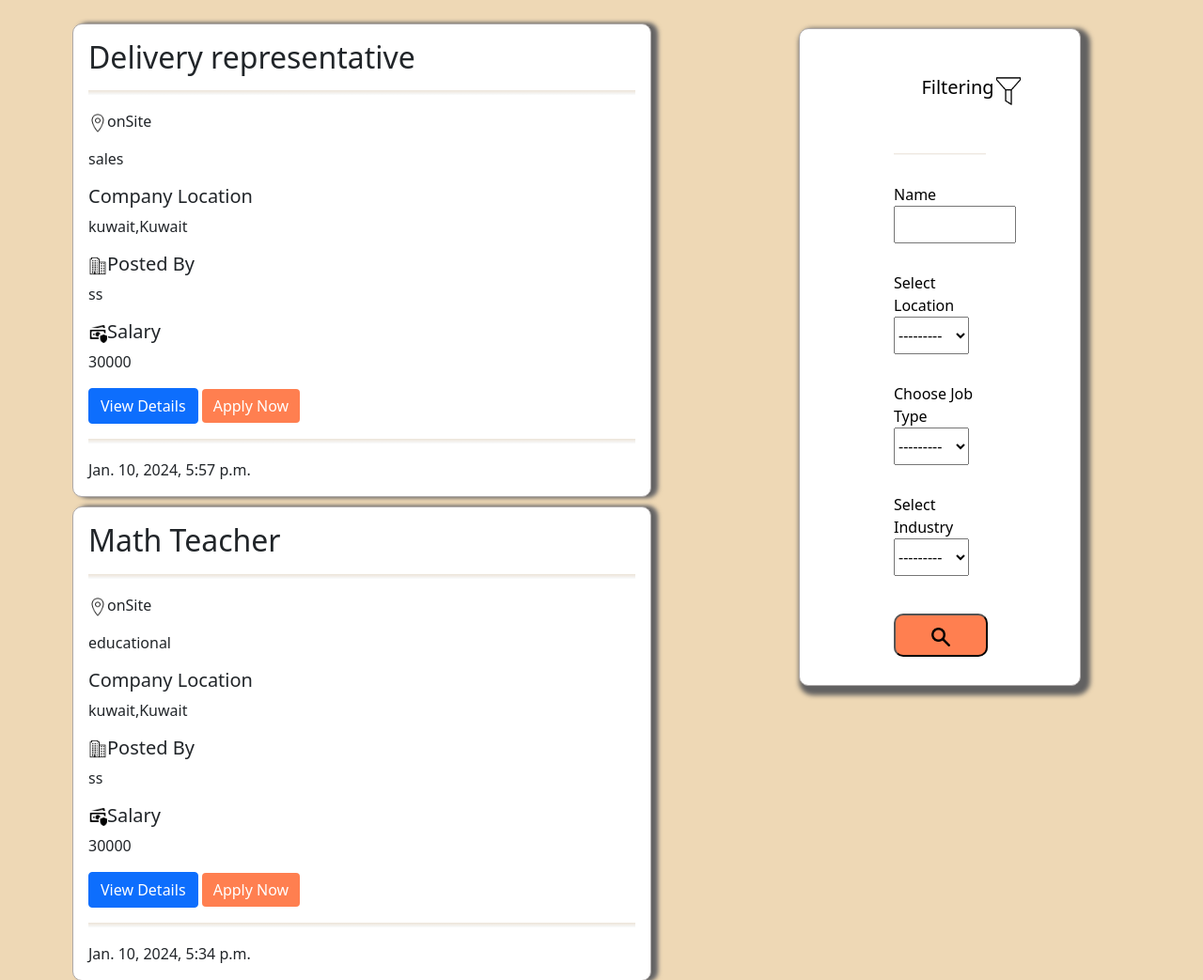
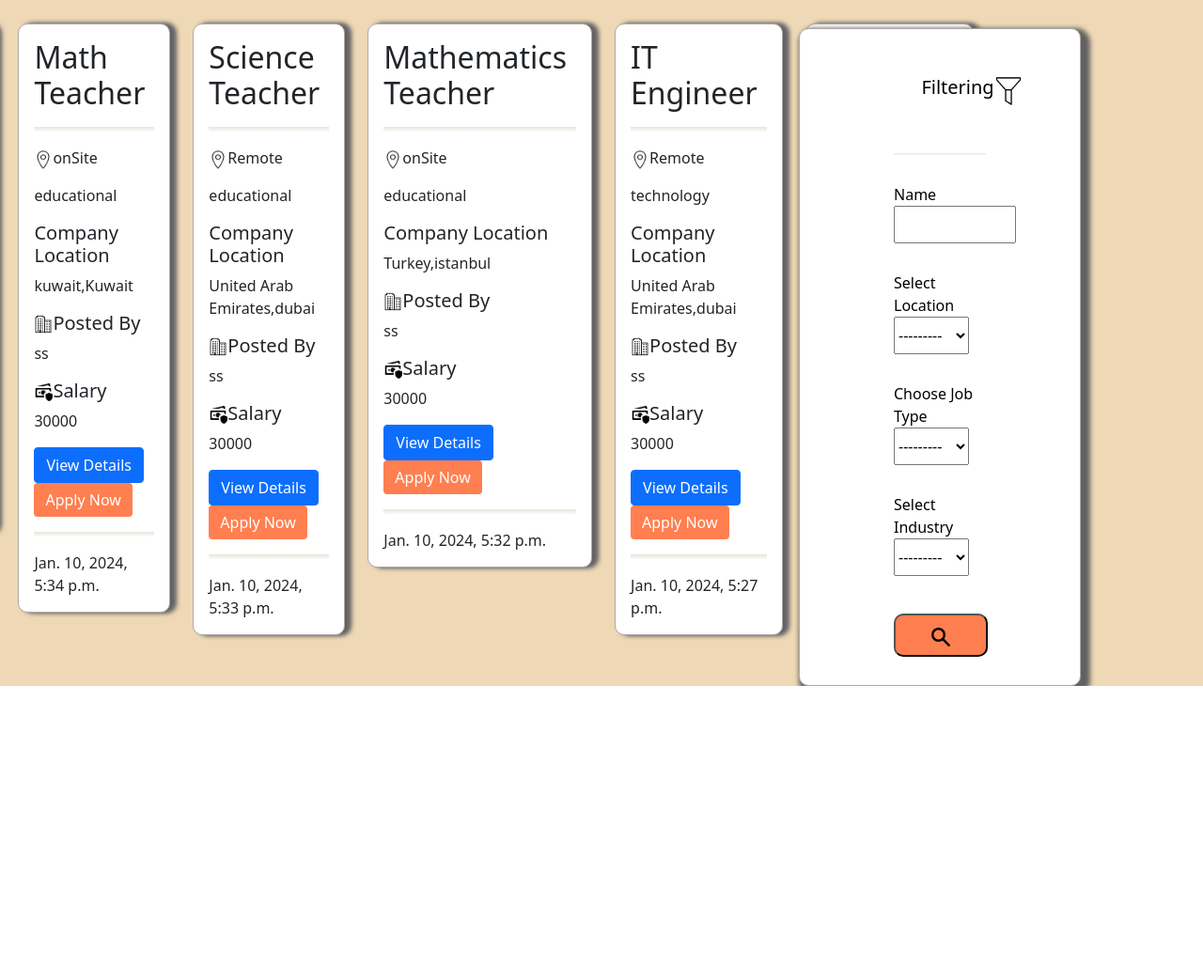
Before and after one commit to fatimatoghoz23/job-portal, a Django app: page /job_listing/ in a window 1280 px wide. Shown: the part 70-1113 px from the top of the page at 94% size. After the commit the page ends 800 px from the top, so only its background shows below. Run offline with Django 4.2, Linux system fonts and the light colour scheme; data comes from the database, SQL or seed files in the repository.

Commit message:
Update job_listing.html

```diff
--- a/templates/job_listing.html
+++ b/templates/job_listing.html
@@ -265,7 +265,7 @@
 
 
 
-<section class="card-jobs" id="card-jobs" >
+<section class="card-jobs" id="card-jobs" style="justify-content: center;position: relative;display: flex;">
 
 {% if jobs %}
 {% for job in jobs %}
```
